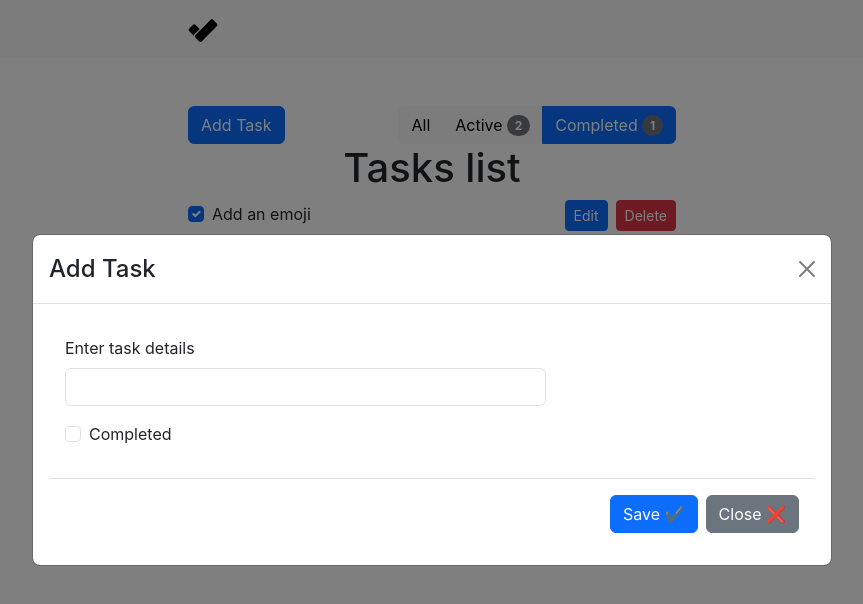
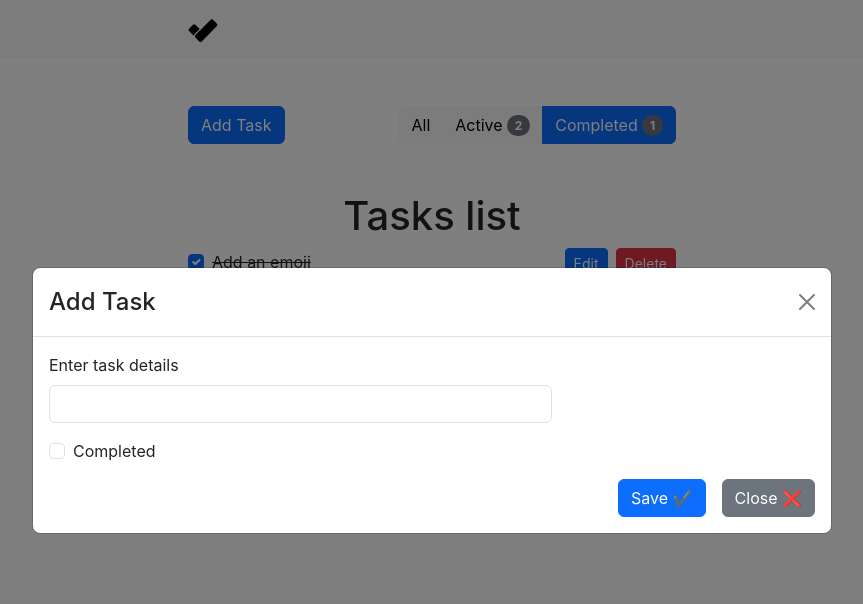
Before and after one commit to sergio-nezhigay/task-manager-ts, a React (Create React App) app: page / in a window 1280 px wide. Both pictures are taken after a click on the button "Add Task". Shown: the top 604 px of the page, without its empty margins (208-1071 px from the left). Built offline with nearby package versions, Linux system fonts and the light colour scheme.

Commit message:
test hasky

```diff
--- a/src/App.tsx
+++ b/src/App.tsx
@@ -1,5 +1,5 @@
 import React, { useState } from "react";
-import { Row, Col, Button, Stack } from "react-bootstrap";
+import { Button, Container, Stack } from "react-bootstrap";
 
 import { TaskList } from "components/TaskList";
 import { TaskModal } from "components/TaskModal";
@@ -28,13 +28,9 @@ const App: React.FC = () => {
         <TaskNavbar openModal={openModal} />
       </header>
       <main className="mt-5">
-        <div className="text-center container">
-          <Stack direction="horizontal" gap={3}>
-            <Button
-              variant="primary"
-              className="my-2 my-lg-0"
-              onClick={() => openModal(null)}
-            >
+        <Container className="text-center">
+          <Stack direction="horizontal" gap={3} className="mb-5">
+            <Button variant="primary" onClick={() => openModal(null)}>
               Add Task
             </Button>
 
@@ -50,7 +46,7 @@ const App: React.FC = () => {
               task={selectedTask}
             />
           )}
-        </div>
+        </Container>
       </main>
     </>
   );
--- a/src/components/TaskForm.tsx
+++ b/src/components/TaskForm.tsx
@@ -1,5 +1,7 @@
+import React from "react";
+
 import { useDispatch } from "react-redux";
-import { Button, Col, Row, Form, Modal } from "react-bootstrap";
+import { Button, Col, Row, Form, Stack } from "react-bootstrap";
 import { Formik, FormikHelpers } from "formik";
 import * as yup from "yup";
 import { v4 as uuidv4 } from "uuid";
@@ -59,7 +61,6 @@ const TaskForm = ({ task, onHide }: TaskFormProps) => {
     >
       {({ handleSubmit, handleChange, values, errors }) => (
         <Form noValidate onSubmit={handleSubmit}>
-          <Modal.Body>
           <Row className="mb-3">
             <Form.Group as={Col} md="8" controlId="validationFormik04">
               <Form.Label>Enter task details</Form.Label>
@@ -83,15 +84,14 @@ const TaskForm = ({ task, onHide }: TaskFormProps) => {
               onChange={handleChange}
             />
           </Form.Group>
-          </Modal.Body>
-          <Modal.Footer>
-            <Button variant="primary" type="submit">
+          <Stack direction="horizontal" gap={3}>
+            <Button variant="primary" type="submit" className="ms-auto">
               Save ✔️
             </Button>
             <Button variant="secondary" onClick={onHide} type="button">
               Close ❌
             </Button>
-          </Modal.Footer>
+          </Stack>
         </Form>
       )}
     </Formik>
--- a/src/components/TaskItem.tsx
+++ b/src/components/TaskItem.tsx
@@ -36,7 +36,7 @@ export const TaskItem: React.FC<TaskItemProps> = ({ task }) => {
           onChange={handleToggleStatusClick}
           label={task.recordText}
           id={checkboxId}
-          className="cursor-pointer"
+          className={`${task.completed && "line-through"}`}
         />
 
         <div className="ms-auto">
--- a/src/components/TaskModal.tsx
+++ b/src/components/TaskModal.tsx
@@ -1,3 +1,5 @@
+import React from "react";
+
 import { Modal } from "react-bootstrap";
 
 import { TaskModalProps } from "types";
--- a/src/components/TaskNavbar.tsx
+++ b/src/components/TaskNavbar.tsx
@@ -2,18 +2,13 @@ import React from "react";
 import { Link } from "react-router-dom";
 import { Navbar, Container } from "react-bootstrap";
 
-import { ITask } from "types";
 import img from "data/images/icons.svg";
 
-interface TaskNavbarProps {
-  openModal: (task: ITask | null) => void;
-}
-
-export const TaskNavbar: React.FC<TaskNavbarProps> = ({ openModal }) => {
+export const TaskNavbar: React.FC = () => {
   return (
     <Navbar collapseOnSelect expand="lg" className="bg-body-tertiary">
       <Container>
-        <Navbar.Brand className="d-flex align-items-center justify-content-center gap-3">
+        <Navbar.Brand>
           <Link to="/">
             <img src={img} alt="Logo" width="30" height="30" />
           </Link>
--- a/src/index.css
+++ b/src/index.css
@@ -17,8 +17,9 @@ code {
     max-width: 40%;
   }
 }
-.d-flex {
-  gap: 20px;
+
+.line-through label {
+  text-decoration: line-through;
 }
 
 input[type="checkbox"],
--- a/src/index.tsx
+++ b/src/index.tsx
@@ -1,3 +1,4 @@
+import React from "react";
 import { BrowserRouter } from "react-router-dom";
 
 import { createRoot } from "react-dom/client";
@@ -10,7 +11,10 @@ import App from "./App";
 import "bootstrap/dist/css/bootstrap.min.css";
 import "./index.css";
 
-const root = createRoot(document.getElementById("root")!);
+const rootElement = document.getElementById("root");
+
+if (rootElement) {
+  const root = createRoot(rootElement);
 
   root.render(
     <BrowserRouter>
@@ -21,3 +25,6 @@ root.render(
       </Provider>
     </BrowserRouter>
   );
+} else {
+  console.error("Root element with id 'root' not found.");
+}
```
Also changed, not shown: package.json (+16 -6 lines), 1 other file (tests, documents, lock files or other folders). Lines whose indentation alone changed are shown as unchanged.
